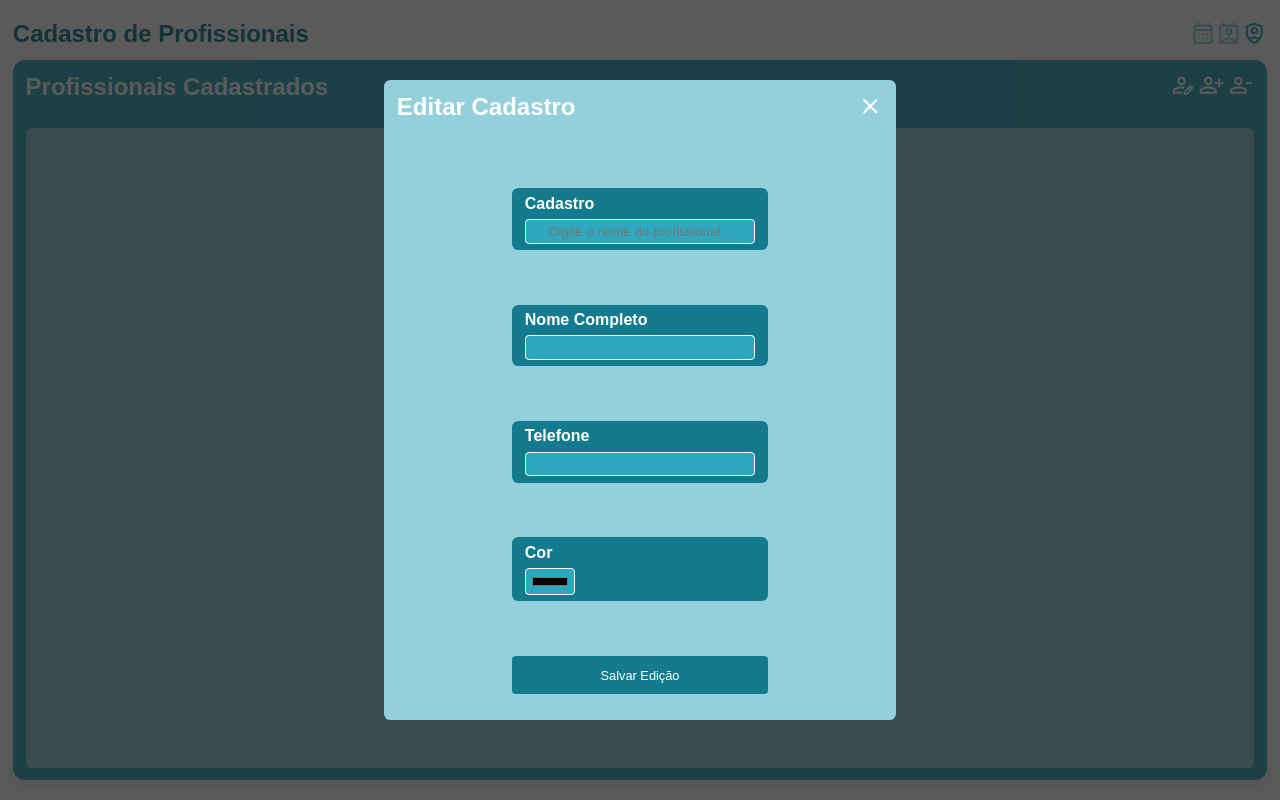
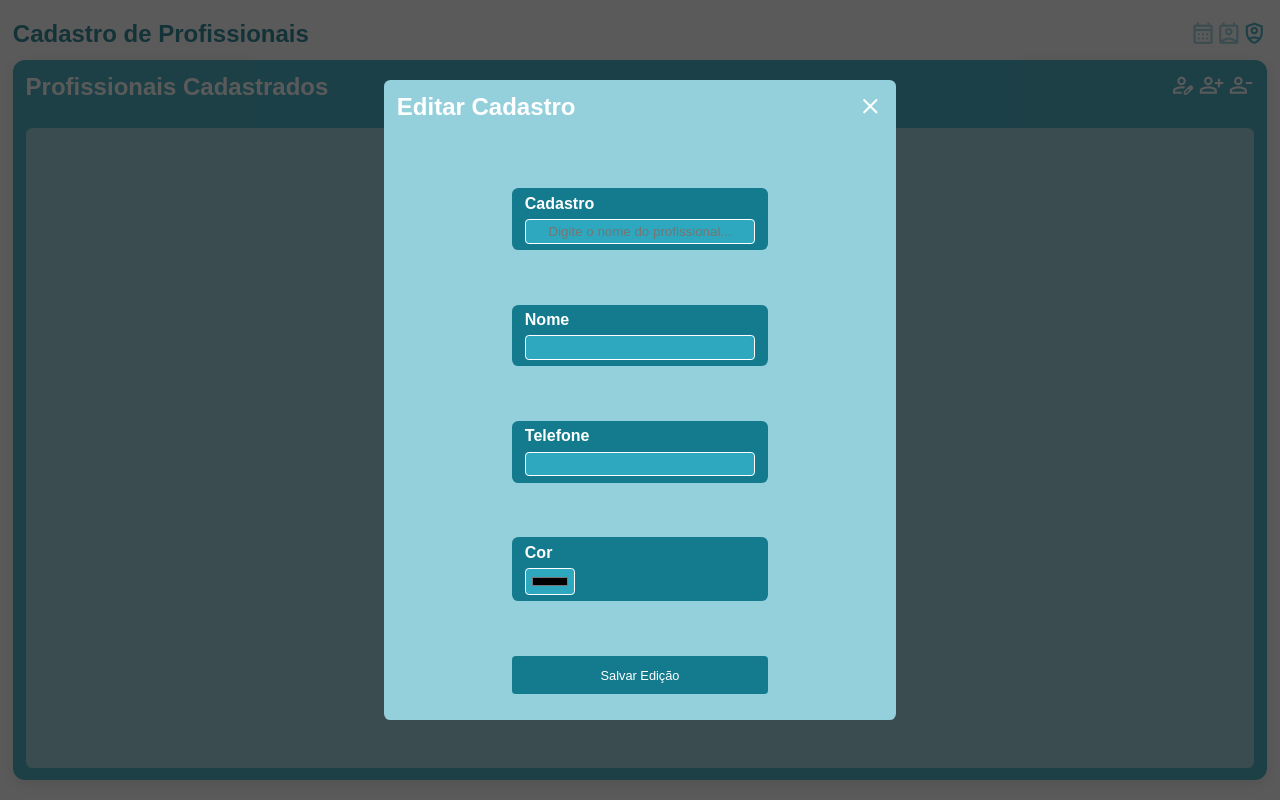
Before and after one commit to ailtonbarreto/dentista, a plain HTML site: page page/cadastro_profissional.html in a window 1280 px wide. Both pictures are taken after a click on the element "person_edit". Drawn offline with nearby package versions, Linux system fonts and the light colour scheme.

Commit message:
Update cadastro_profissional.html

```diff
--- a/page/cadastro_profissional.html
+++ b/page/cadastro_profissional.html
@@ -72,7 +72,7 @@
 
             <div class="telefone">
 
-                <h4>Nome Completo</h4>
+                <h4>Nome</h4>
 
                 <input type="text" id="profissional">
 
@@ -138,29 +138,45 @@
         <form>
 
             <div class="header_titulo">
+
                 <h2>Editar Cadastro</h2>
+
                 <span class="material-symbols-outlined" id="fechar_modal_edit" style="color: #ffffff;">close</span>
+
             </div>
 
             <div class="profissional">
+
                 <h4>Cadastro</h4>
+
                 <input type="text" id="profissional_editar" list="listaProfissioanaisEditar" placeholder="Digite o nome do profissional..." autocomplete="off"/>
+
                 <datalist id="listaProfissioanaisEditar"></datalist>
+
             </div>
 
             <div class="profissional">
-                <h4>Nome Completo</h4>
+
+                <h4>Nome</h4>
+
                 <input type="text" id="nome_editar" required>
+
             </div>
 
             <div class="profissional">
+
                 <h4>Telefone</h4>
+
                 <input type="text" id="telefone_editar" required>
+
             </div>
 
             <div class="profissional">
+
                 <h4>Cor</h4>
+
                 <input type="color" id="cor_editar" required>
+
             </div>
 
             <button id="btn_editar" type="button">Salvar Edição</button>
@@ -175,5 +191,4 @@
     <script src="../js/delete_profissional.js"></script>
     <script src="../js/editar_profissional.js"></script>
 
-
 </html>
```
